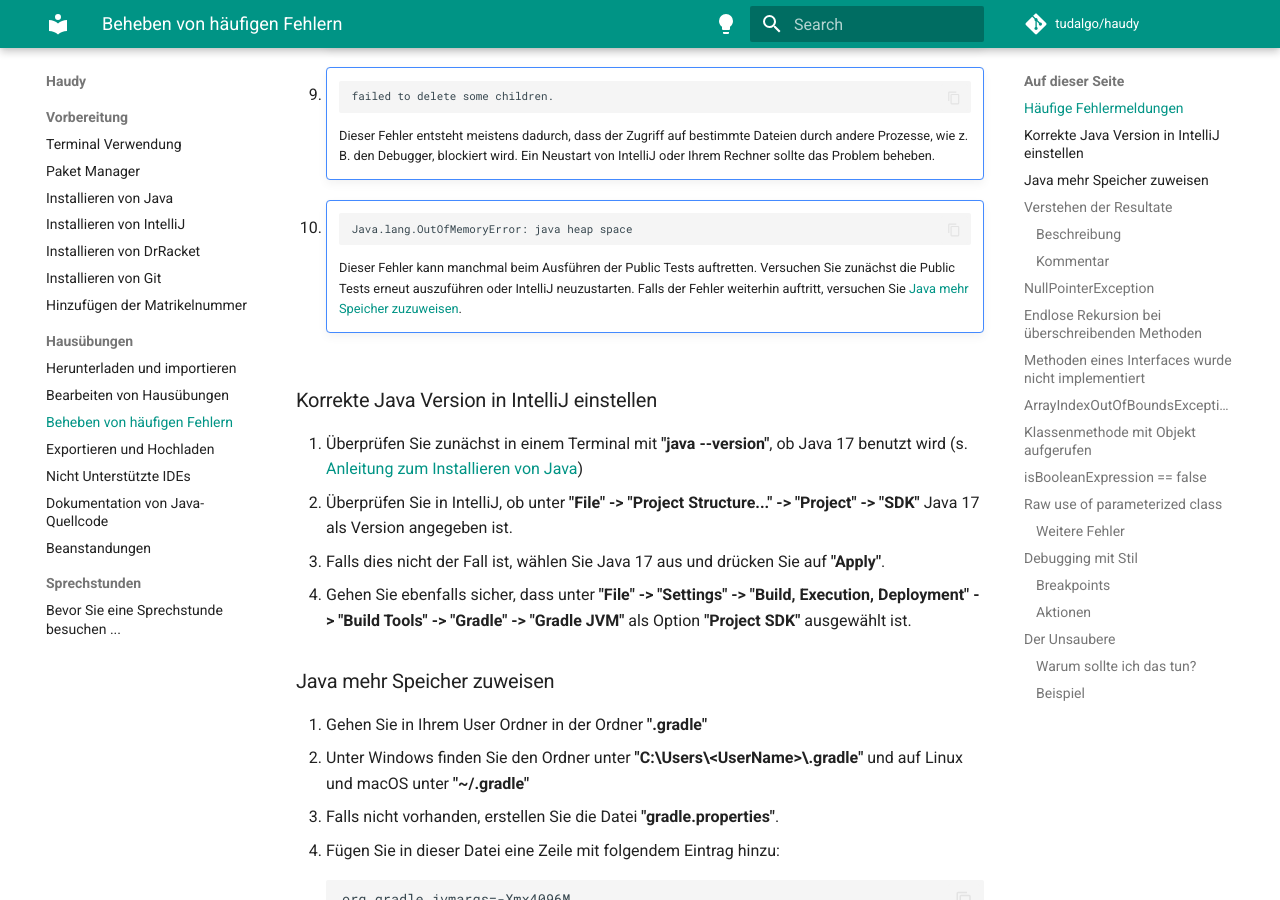
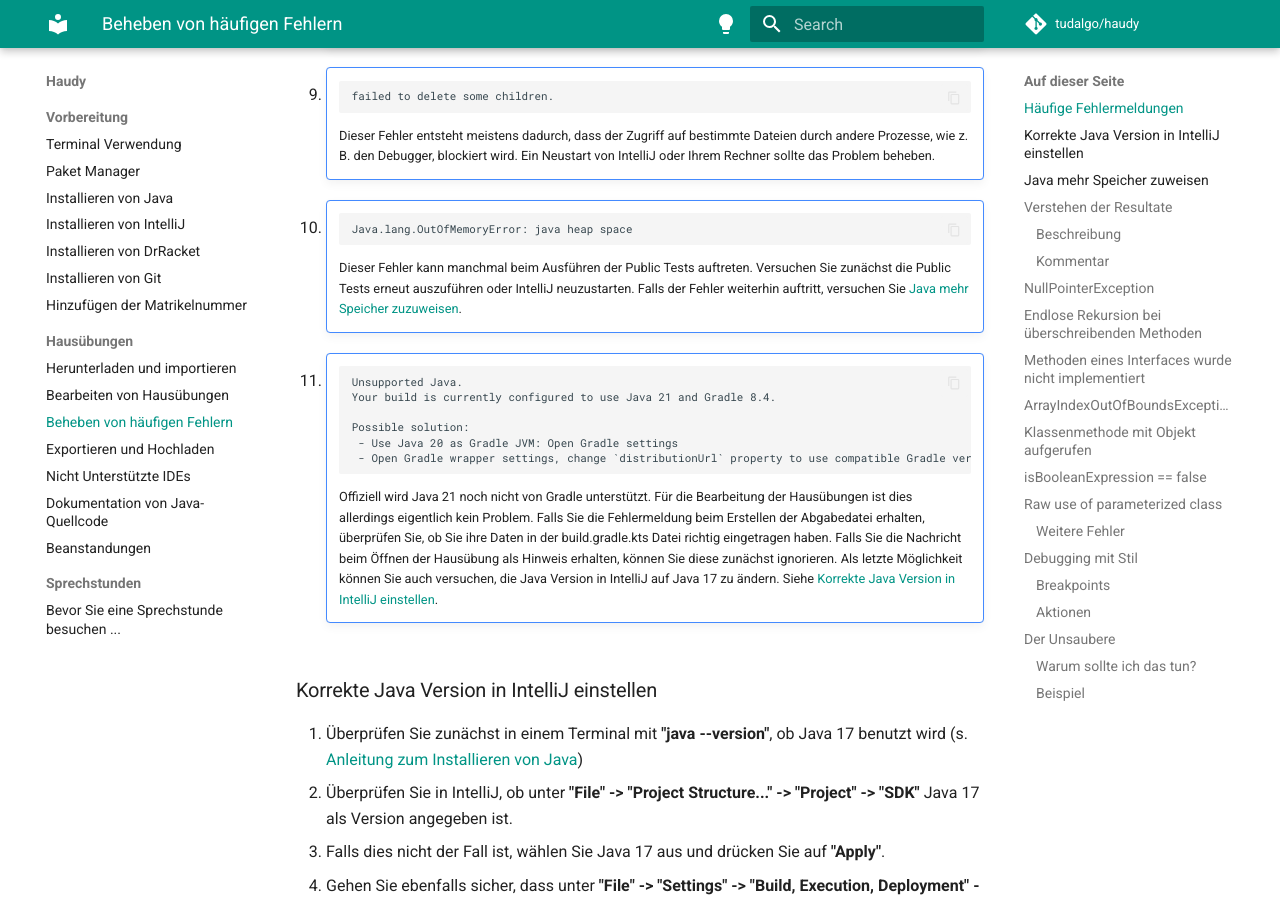
Before and after one commit to tudagrade/wiki, an MkDocs documentation site: the page built from docs/exercises/fix-errors.md, in a window 1280 px wide and 900 px high, scrolled down 2211 px. Built offline with MkDocs 1.6.1 and Material for MkDocs 9.7.7, drawn with Linux system fonts in a browser that asks for light colours; comment, search, counter and statistics services are not loaded.

Commit message:
add unsupported Java to common errors

````diff
--- a/docs/exercises/fix-errors.md
+++ b/docs/exercises/fix-errors.md
@@ -108,7 +108,18 @@
         ```
         Java.lang.OutOfMemoryError: java heap space
         ```
-        Dieser Fehler kann manchmal beim Ausführen der Public Tests auftretten. Versuchen Sie zunächst die Public Tests erneut auszuführen oder IntelliJ neuzustarten. Falls der Fehler weiterhin auftritt, versuchen Sie [Java mehr Speicher zuzuweisen].
+        Dieser Fehler kann manchmal beim Ausführen der Public Tests auftreten. Versuchen Sie zunächst die Public Tests erneut auszuführen oder IntelliJ neuzustarten. Falls der Fehler weiterhin auftritt, versuchen Sie [Java mehr Speicher zuzuweisen].
+
+    11. !!! error ""
+        ```
+        Unsupported Java.
+        Your build is currently configured to use Java 21 and Gradle 8.4.
+
+        Possible solution:
+         - Use Java 20 as Gradle JVM: Open Gradle settings
+         - Open Gradle wrapper settings, change `distributionUrl` property to use compatible Gradle version and reload the project
+        ```
+        Offiziell wird Java 21 noch nicht von Gradle unterstützt. Für die Bearbeitung der Hausübungen ist dies allerdings eigentlich kein Problem. Falls Sie die Fehlermeldung beim Erstellen der Abgabedatei erhalten, überprüfen Sie, ob Sie ihre Daten in der build.gradle.kts Datei richtig eingetragen haben. Falls Sie die Nachricht beim Öffnen der Hausübung als Hinweis erhalten, können Sie diese zunächst ignorieren. Als letzte Möglichkeit können Sie auch versuchen, die Java Version in IntelliJ auf Java 17 zu ändern. Siehe [Korrekte Java Version in IntelliJ einstellen].
 
     ### Korrekte Java Version in IntelliJ einstellen
 
````
